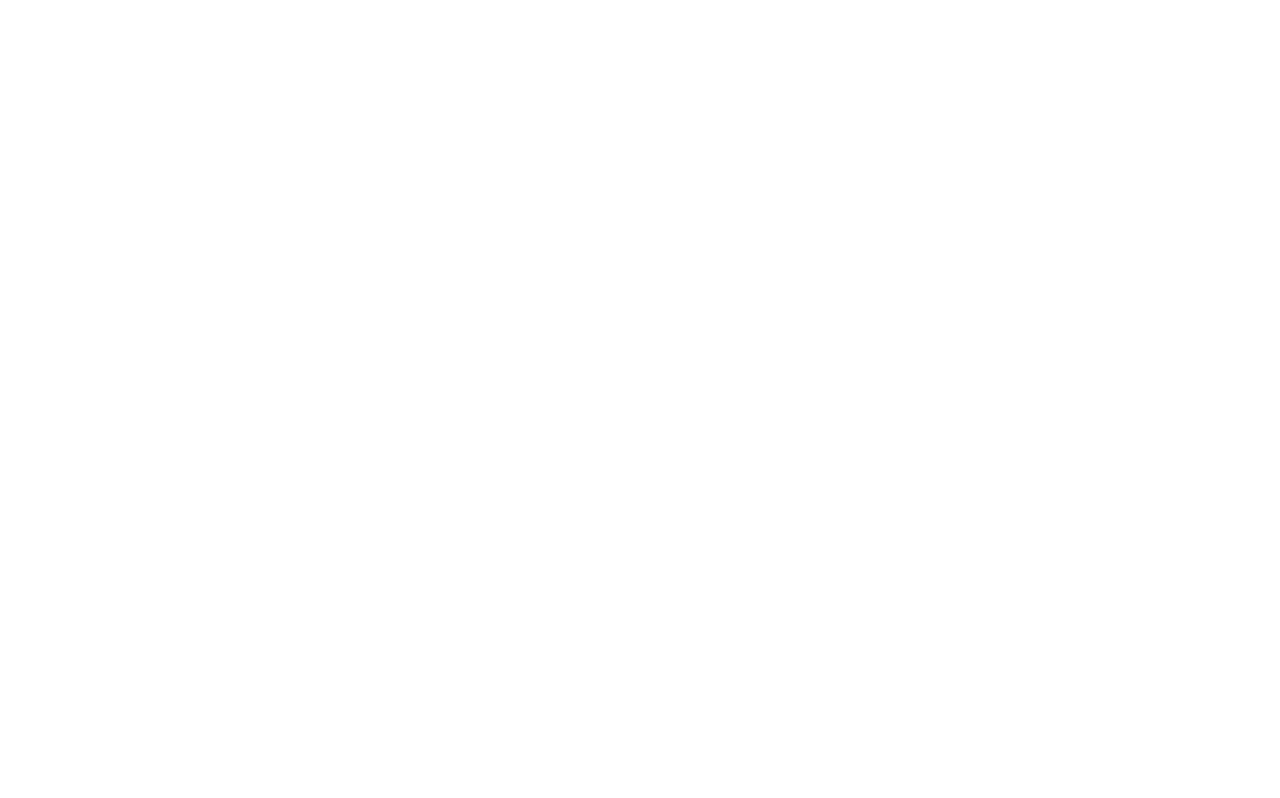
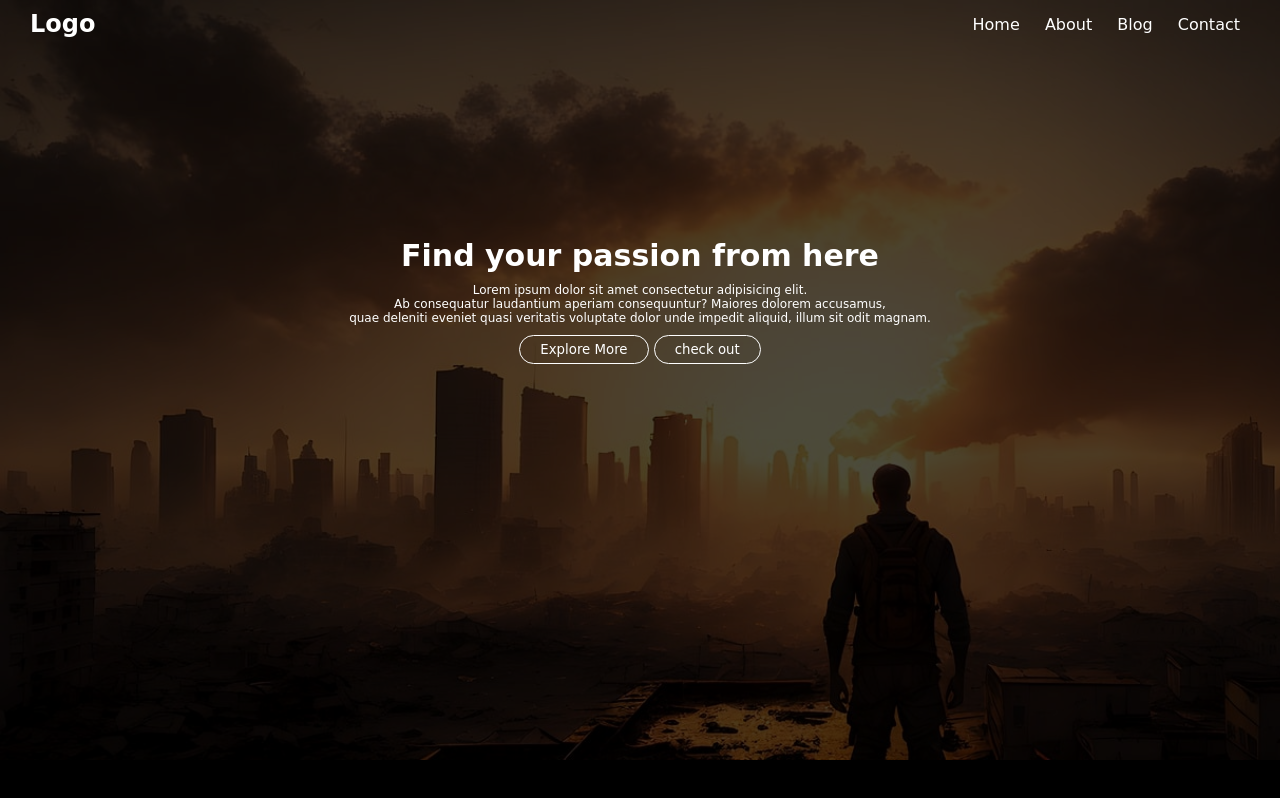
Before and after one commit to Rifat654/scoend-repo, a plain HTML site: page index.html in a window 1280 px wide. Drawn offline with Linux system fonts and the light colour scheme; a web font is replaced by a local one.

Commit message:
added header section

```diff
--- a/index.html
+++ b/index.html
@@ -1,11 +1,36 @@
 <!DOCTYPE html>
 <html lang="en">
-<head>
-    <meta charset="UTF-8">
-    <meta name="viewport" content="width=device-width, initial-scale=1.0">
+  <head>
+    <meta charset="UTF-8" />
+    <meta name="viewport" content="width=device-width, initial-scale=1.0" />
+    <link rel="stylesheet" href="style.css" />
     <title>secoend-repo</title>
-</head>
-<body>
+  </head>
 
-</body>
+  <body>
+    <header class="header">
+      <nav class="navbar">
+        <h2 class="logo">Logo</h2>
+        <ul>
+          <li><a href="#">Home</a></li>
+          <li><a href="#">About</a></li>
+          <li><a href="#">Blog</a></li>
+          <li><a href="#">Contact</a></li>
+        </ul>
+      </nav>
+      <div class="hero-container">
+        <h2 class="head-h">Find your passion from here</h2>
+        <p class="head-p">
+          Lorem ipsum dolor sit amet consectetur adipisicing elit. <br />
+          Ab consequatur laudantium aperiam consequuntur? Maiores dolorem
+          accusamus, <br />quae deleniti eveniet quasi veritatis voluptate dolor
+          unde impedit aliquid, illum sit odit magnam.
+        </p>
+        <div class="btn">
+          <button class="pry-btn">Explore More</button>
+          <button class="pry-btn">check out</button>
+        </div>
+      </div>
+    </header>
+  </body>
 </html>
--- /dev/null
+++ b/style.css
@@ -0,0 +1,74 @@
+@import url("https://fonts.googleapis.com/css2?family=Playwrite+HR+Lijeva:wght@100..400&display=swap");
+
+* {
+    margin: 0;
+    padding: 0;
+    box-sizing: border-box;
+}
+
+body {
+    font-family: "Playwrite HR Lijeva", cursive;
+    background-color: #000;
+    color: #fff;
+}
+
+.pry-btn {
+    font-family: "Playwrite HR Lijeva", cursive;
+    padding: 6px 20px;
+    background: transparent;
+    color: #fff;
+    border: 1.5px solid #fff;
+    border-radius: 18px;
+    cursor: pointer;
+    gap: 10px;
+}
+
+.pry-btn:hover {
+    border: 1.5px solid rgb(158, 120, 49);
+    background-color: rgb(158, 120, 49);
+    transition: 1s all;
+}
+
+.header {
+    width: 100%;
+    height: 95vh;
+    overflow: hidden;
+    background: rgba(0, 0, 0, 0.7) url(img/header-background.jpg);
+    background-size: cover;
+    background-repeat: no-repeat;
+    background-blend-mode: darken;
+}
+
+.navbar {
+    display: flex;
+    align-items: center;
+    justify-content: space-between;
+    margin: 10px 30px;
+}
+
+.navbar ul li {
+    display: inline;
+    padding: 0px 10px;
+}
+
+.navbar a {
+    text-decoration: none;
+    color: #fff;
+}
+
+.hero-container {
+    display: grid;
+    place-items: center;
+    margin-top: 200px;
+}
+
+.head-h {
+    font-size: 30px;
+    font-weight: 600;
+}
+
+.head-p {
+    margin: 10px 0px;
+    text-align: center;
+    font-size: 12px;
+}
```
Also changed, not shown: img/header-background.jpg (added).
